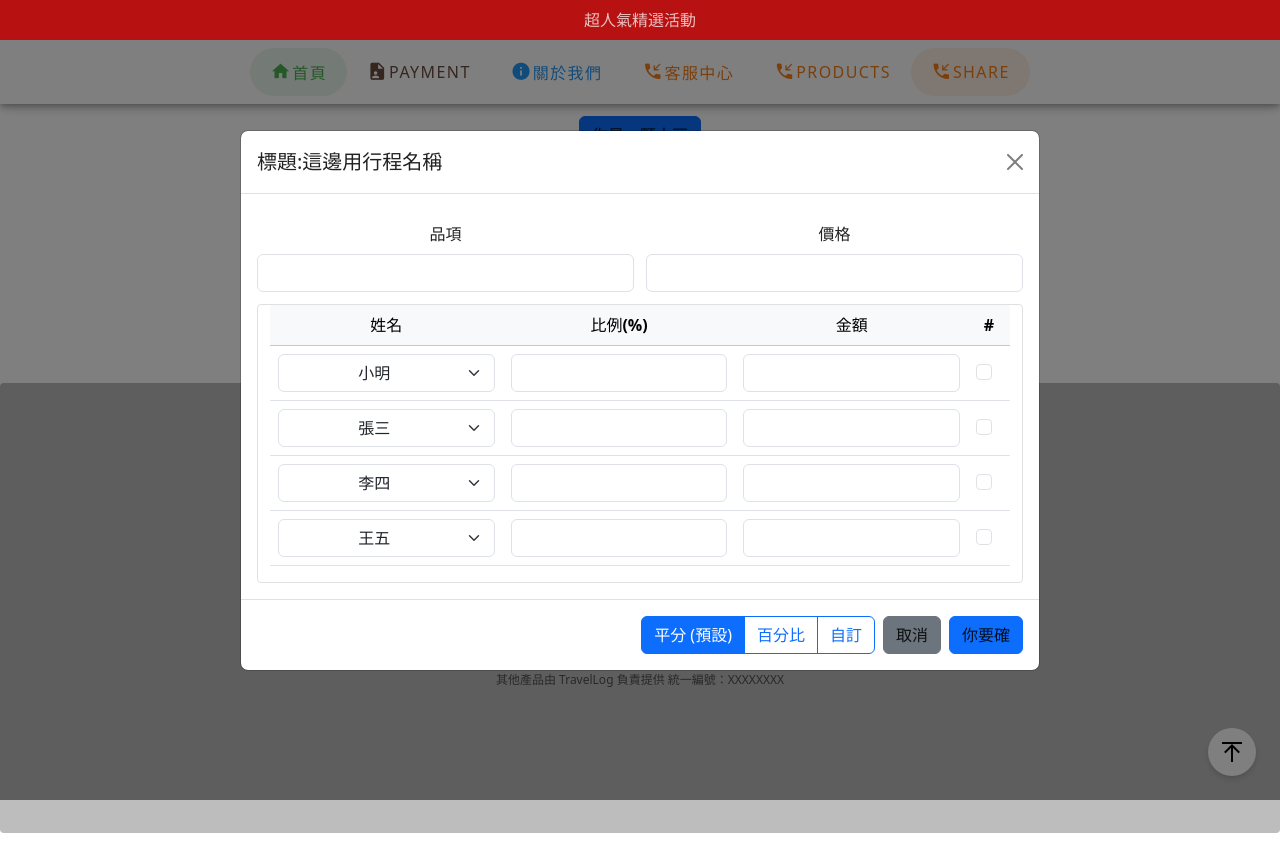
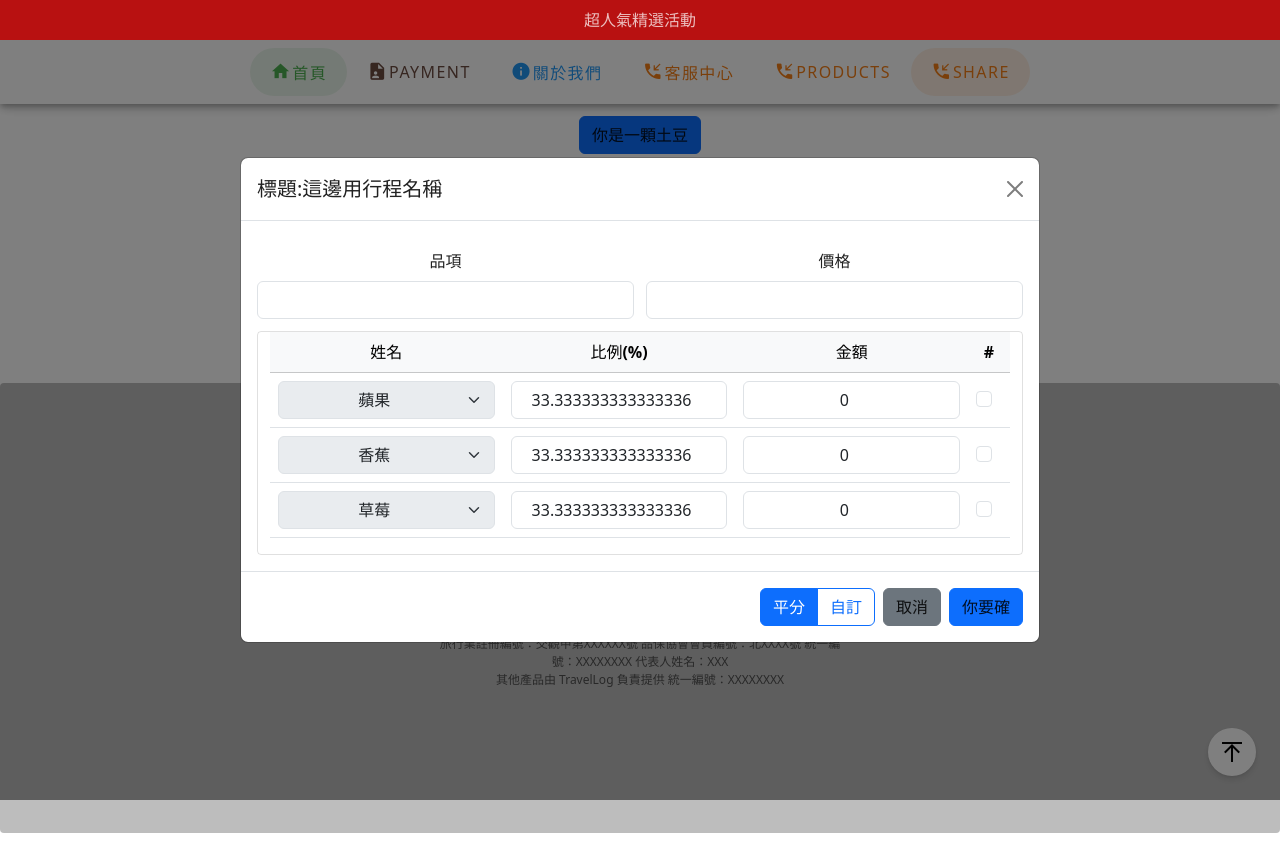
Before and after one commit to theoch3n/TravelLog-Vue, a Vue app: page /share in a window 1280 px wide. Both pictures are taken after a click on the button "你是一顆土豆". Built offline with nearby package versions, Linux system fonts and the light colour scheme.

Commit message:
[feat] 上傳進度、修正bug

```diff
--- a/src/pages/share.vue
+++ b/src/pages/share.vue
@@ -12,7 +12,6 @@
                 <div class="modal-header">
                     <h5 class="modal-title" id="staticBackdropLabel">
                         標題:這邊用行程名稱
-
                     </h5>
                     <button type="button" class="btn-close" data-bs-dismiss="modal" aria-label="Close"></button>
                 </div>
@@ -24,7 +23,7 @@
                         </div>
                         <div class="form-group w-100">
                             <label class="form-label">價格</label>
-                            <input type="text" class="form-control w-100" v-model="price">
+                            <input type="number" class="form-control w-100" v-model="totalPrice">
                         </div>
                     </div>
 
@@ -39,18 +38,23 @@
                                 </tr>
                             </thead>
                             <tbody>
-                                <tr v-for="(p, index) in members" :key="p">
+                                <tr v-for="(p, index) in insideData" :key="index">
                                     <td>
-                                        <select class="form-select text-center">
+                                        <select class="form-select text-center" disabled>
                                             <option v-for="(option, optIndex) in members" :key="optIndex"
                                                 :value="option" :selected="optIndex === index">
                                                 {{ option }}
                                             </option>
                                         </select>
                                     </td>
-                                    <td><input class="form-control text-center"></td>
                                     <td>
-                                        <input class="form-control text-center" :value="avgPrice === 0 ? '' : avgPrice">
+                                        <input class="form-control text-center" type="number"
+                                            v-model.number="p.percentage" @input="updatePriceFromPercentage(index)"
+                                            @keydown="handleKeydown(index, $event)">
+                                    </td>
+                                    <td>
+                                        <input class="form-control text-center" type="number" v-model.number="p.price"
+                                            @input="updatePercentageFromPrice(index)">
                                     </td>
                                     <th class="align-middle">
                                         <div class="form-check">
@@ -66,13 +70,12 @@
                 <div class="modal-footer">
                     <!-- radio button -->
                     <div class="btn-group" role="group" aria-label="Basic radio toggle button group">
-                        <input type="radio" class="btn-check" name="btnradio" id="btnradio1" autocomplete="off" checked>
-                        <label class="btn btn-outline-primary" for="btnradio1">平分 (預設)</label>
+                        <input type="radio" class="btn-check" name="btnradio" id="btnradio1" value="avg"
+                            autocomplete="off" v-model="selectedOption" @change="selectionChange">
+                        <label class="btn btn-outline-primary" for="btnradio1">平分</label>
 
-                        <input type="radio" class="btn-check" name="btnradio" id="btnradio2" autocomplete="off">
-                        <label class="btn btn-outline-primary" for="btnradio2">百分比</label>
-
-                        <input type="radio" class="btn-check" name="btnradio" id="btnradio3" autocomplete="off">
+                        <input type="radio" class="btn-check" name="btnradio" id="btnradio3" value="custom"
+                            autocomplete="off" v-model="selectedOption" @change="selectionChange">
                         <label class="btn btn-outline-primary" for="btnradio3">自訂</label>
                     </div>
                     <!-- radio button -->
@@ -85,20 +88,130 @@
 </template>
 
 <script setup>
-import { computed, ref } from "vue";
+import { computed, onMounted, reactive, ref, watch } from "vue";
 
-const selectedIndex = ref('');
-const price = ref();
+let isUpdating = false;
+const totalPrice = ref();
 const members = [
-    "小明",
-    "張三",
-    "李四",
-    "王五",
+    "蘋果",
+    "香蕉",
+    "草莓",
+    // "蜘蛛"
 ];
-const avgPrice = computed(() => {
-    const result = price.value / members.length;
-    return isNaN(result) ? '' : result;
+
+const insideData = reactive([]);
+onMounted(() => {
+    members.forEach(() => {
+        insideData.push({
+            percentage: null,
+            price: null,
+            manual: false
+        });
+    });
 });
+
+const getMaxPercentage = (index) => {
+    const manualSum = insideData.reduce((sum, item, i) => {
+        return sum + (i !== index && item.manual && item.percentage != null ? Number(item.percentage) : 0);
+    }, 0);
+    return Math.max(0, 100 - manualSum);
+};
+
+const getMaxPrice = (index) => {
+    const manualSum = insideData.reduce((sum, item, i) => {
+        return sum + (i !== index && item.manual && item.price != null ? Number(item.price) : 0);
+    }, 0);
+    return Math.max(0, totalPrice.value - manualSum);
+};
+
+const updatePriceFromPercentage = (index) => {
+    const item = insideData[index];
+    item.manual = true;
+    checkRange(index);
+    if (totalPrice.value && item.percentage != null) {
+        item.price = (totalPrice.value * item.percentage) / 100;
+    }
+};
+
+const updatePercentageFromPrice = (index) => {
+    const item = insideData[index];
+    item.manual = true;
+    if (totalPrice.value && item.price != null) {
+        item.percentage = ((item.price / totalPrice.value) * 100);
+    }
+};
+
+const checkRange = (index) => {
+    selectedOption.value = 'custom';
+    if (insideData[index].percentage < 0) {
+        insideData[index].percentage = 0;
+    } else if (insideData[index].percentage > 100) {
+        insideData[index].percentage = 100;
+    }
+};
+
+const selectedOption = ref('avg');
+
+const selectionChange = () => {
+    insideData.forEach(item => {
+        if (selectedOption.value === 'avg') {
+            item.manual = false;
+            item.price = totalPrice.value ? (totalPrice.value * item.percentage) / 100 : 0;
+        } else {
+            item.manual = true;
+        }
+    })
+}
+const handleKeydown = (index, event) => {
+    if (!insideData[index].manual) {
+        insideData[index].manual = true;
+    }
+
+    if (event.key === "Backspace") {
+        const currentValue = String(insideData[index].percentage)
+
+        if (currentValue.length === 1) {
+            insideData[index].percentage = 0
+            insideData[index].price = 0
+            event.preventDefault()
+        }
+    }
+}
+
+watch(
+    [insideData, totalPrice],
+    () => {
+        if (isUpdating) {
+            return;
+        }
+        isUpdating = true;
+
+        const manualSum = insideData.reduce((sum, item) => {
+            return sum + (item.manual && item.percentage != null ? Number(item.percentage) : 0);
+        }, 0);
+
+        const autoFields = insideData.filter(item => !item.manual);
+        const autoCount = autoFields.length;
+        const remaining = 100 - manualSum;
+
+        if (autoCount > 0) {
+            const autoValue = remaining / autoCount;
+            insideData.forEach(item => {
+                if (!item.manual) {
+                    item.percentage = autoValue
+                }
+            });
+        }
+
+        insideData.forEach((item) => {
+            if (!item.manual) {
+                item.price = totalPrice.value ? (totalPrice.value * item.percentage) / 100 : 0;
+            }
+        });
+        isUpdating = false;
+    },
+    { deep: true }
+);
 
 </script>
 
```
